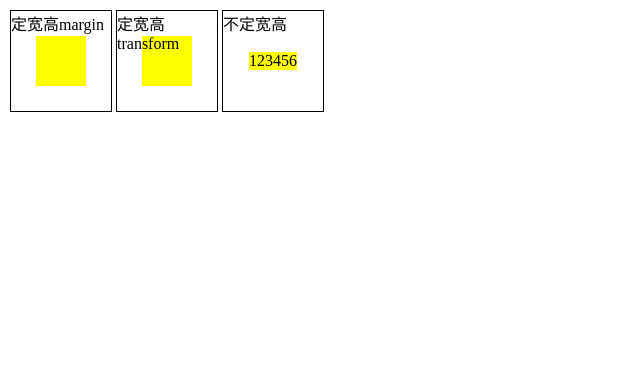
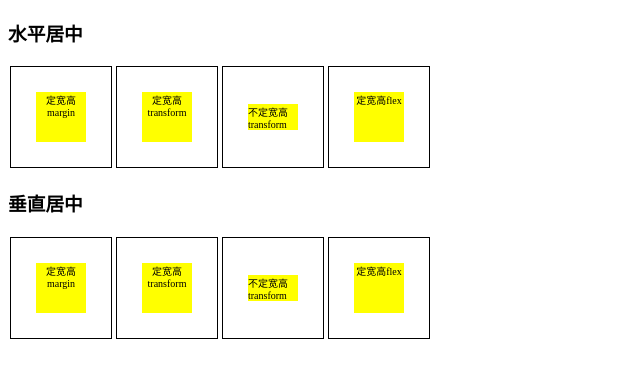
Before and after one commit to caizihua/interview, a plain HTML site: page css/div居中.html in a window 1280 px wide. Shown: the whole page, without its empty margins (0-640 px from the left). Drawn offline with Linux system fonts and the light colour scheme.

Commit message:
2020/7/10

```diff
--- /dev/null
+++ b/css/div居中.css
@@ -0,0 +1,101 @@
+.farther {
+  display: flex;
+  flex-direction: row;
+  flex-wrap: wrap;
+}
+
+.div {
+  position: relative;
+  width: 100px;
+  height: 100px;
+  border: 1px solid black;
+  margin: 2px;
+  z-index: 100;
+  font-size: 10px;
+}
+
+.fontStyle {
+  text-align: center;
+}
+
+.horizontal1 {
+  position: absolute;
+  left: 50%;
+  top: 50%;
+  margin-left: -25px;
+  margin-top: -25px;
+  width: 50px;
+  height: 50px;
+  background: yellow;
+  z-index: -1;
+}
+
+.horizontal2 {
+  position: absolute;
+  left: 50%;
+  top: 50%;
+  width: 50px;
+  height: 50px;
+  background: yellow;
+  z-index: -1;
+  transform: translate3d(-50%, -50%, 0);
+}
+
+.horizontal3 {
+  position: absolute;
+  left: 50%;
+  top: 50%;
+  background: yellow;
+  z-index: -1;
+  transform: translate3d(-50%, -50%, 0);
+}
+
+.divFlex {
+  display: flex;
+  justify-content: center;
+  align-items: center;
+}
+
+.horizontal4 {
+  background: yellow;
+  width: 50px;
+  height: 50px;
+}
+
+.vertical1 {
+  position: absolute;
+  left: 50%;
+  top: 50%;
+  margin-left: -25px;
+  margin-top: -25px;
+  width: 50px;
+  height: 50px;
+  background: yellow;
+  z-index: -1;
+}
+
+.vertical2 {
+  position: absolute;
+  left: 50%;
+  top: 50%;
+  width: 50px;
+  height: 50px;
+  background: yellow;
+  z-index: -1;
+  transform: translate3d(-50%, -50%, 0);
+}
+
+.vertical3 {
+  position: absolute;
+  left: 50%;
+  top: 50%;
+  background: yellow;
+  z-index: -1;
+  transform: translate3d(-50%, -50%, 0);
+}
+
+.vertical4 {
+  background: yellow;
+  width: 50px;
+  height: 50px;
+}
--- a/css/div居中.html
+++ b/css/div居中.html
@@ -6,66 +6,38 @@
   <meta http-equiv="X-UA-Compatible" content="IE=edge">
   <meta name="viewport" content="width=device-width, initial-scale=1.0">
   <title>Document</title>
-  <style>
-    .farther {
-      display: flex;
-      flex-direction: row;
-      flex-wrap: wrap;
-    }
-
-    .div {
-      position: relative;
-      width: 100px;
-      height: 100px;
-      border: 1px solid black;
-      margin: 2px;
-      z-index: 100;
-    }
-
-    .div1 {
-      position: absolute;
-      left: 50%;
-      top: 50%;
-      margin-left: -25px;
-      margin-top: -25px;
-      width: 50px;
-      height: 50px;
-      background: yellow;
-      z-index: -1;
-    }
-
-    .div2 {
-      position: absolute;
-      left: 50%;
-      top: 50%;
-      width: 50px;
-      height: 50px;
-      background: yellow;
-      z-index: -1;
-      transform: translate3d(-50%, -50%, 0);
-    }
-
-    .div3 {
-      position: absolute;
-      left: 50%;
-      top: 50%;
-      background: yellow;
-      z-index: -1;
-      transform: translate3d(-50%, -50%, 0);
-    }
-  </style>
+  <link rel="stylesheet" href="./div居中.css">
 </head>
 
 <body>
+  <h3>水平居中</h3>
   <div class="farther">
-    <div class="div">定宽高margin
-      <div class="div1"></div>
+    <div class="div">
+      <div class="horizontal1 fontStyle">定宽高margin</div>
     </div>
-    <div class="div">定宽高transform
-      <div class="div2"></div>
+    <div class="div">
+      <div class="horizontal2 fontStyle">定宽高transform</div>
     </div>
-    <div class="div">不定宽高
-      <div class="div3">123456</div>
+    <div class="div">
+      <div class="horizontal3">不定宽高transform</div>
+    </div>
+    <div class="div divFlex">
+      <div class="horizontal4 fontStyle">定宽高flex</div>
+    </div>
+  </div>
+  <h3>垂直居中</h3>
+  <div class="farther">
+    <div class="div">
+      <div class="vertical1 fontStyle">定宽高margin</div>
+    </div>
+    <div class="div">
+      <div class="vertical2 fontStyle">定宽高transform</div>
+    </div>
+    <div class="div">
+      <div class="vertical3">不定宽高transform</div>
+    </div>
+    <div class="div divFlex">
+      <div class="vertical4 fontStyle">定宽高flex</div>
     </div>
   </div>
 </body>
```
